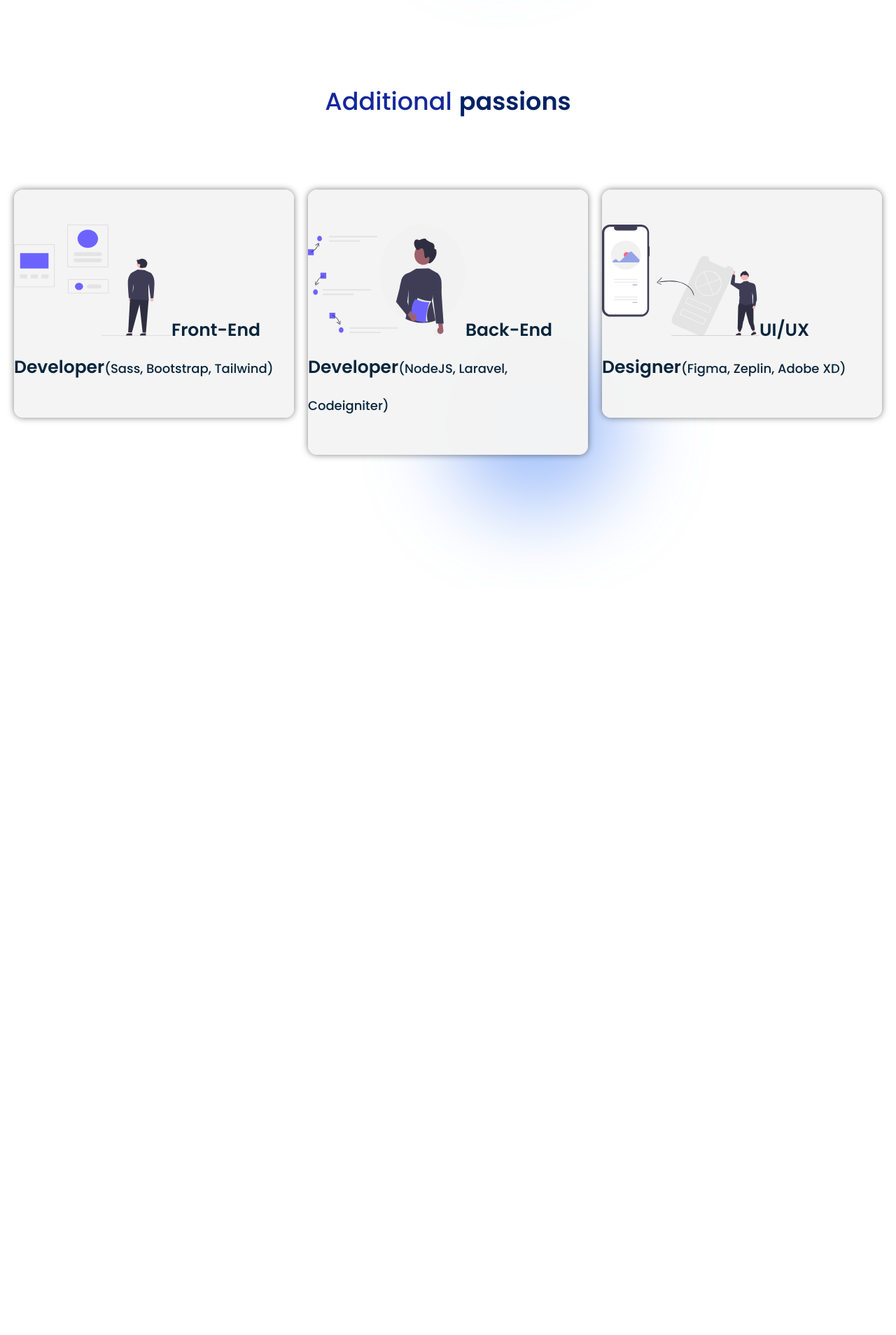
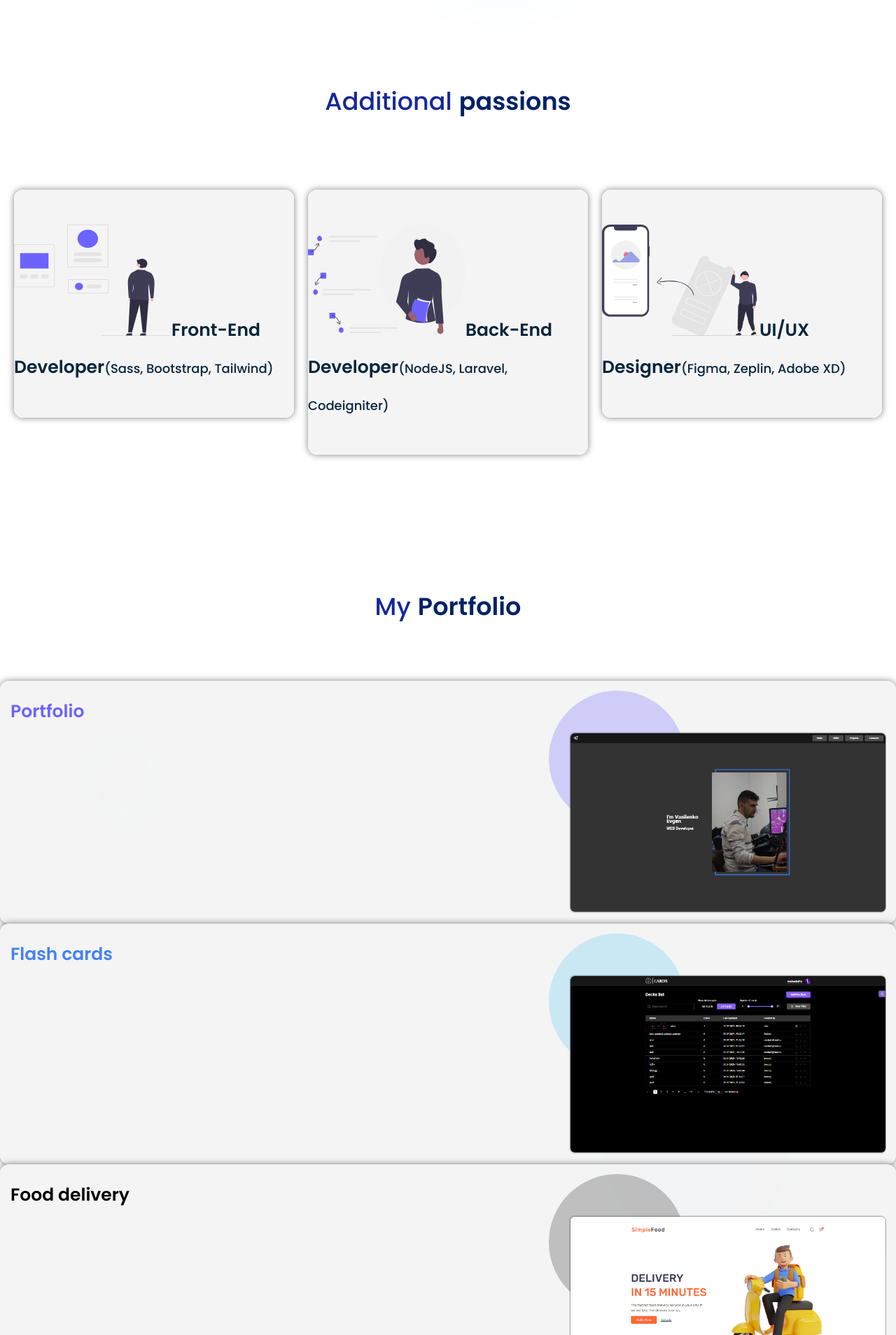
Before and after one commit to yevhenkr/portfolio-second-variant, a React app: page / in a window 1280 px wide. Shown: the part 592-2500 px from the top of the page at 70% size. Before the commit the page ends 1432 px from the top, so only its background shows below. Built offline with nearby package versions, Linux system fonts and the light colour scheme.

Commit message:
refactor

```diff
--- a/src/App.tsx
+++ b/src/App.tsx
@@ -12,8 +12,8 @@ function App() {
             <Header/>
             <Main/>
             <Passions/>
-            {/*<Portfolio/>*/}
-            {/*<Footer/>*/}
+            <Portfolio/>
+            <Footer/>
         </AppStyle>
     );
 }
--- a/src/common/components/layout/sections/footer/Footer.tsx
+++ b/src/common/components/layout/sections/footer/Footer.tsx
@@ -42,29 +42,7 @@ export const Footer = () => {
     );
 };
 
-const StyledFooter = styled.footer`
-    id: "#footer";
-    display: flex;
-    flex-direction: column;
-    width: 100%;
-    position: relative;
 
-    &::before {
-        content: "";
-        position: absolute;
-        right: 0;
-        left: 0;
-        bottom: 0;
-        z-index: -1;
-        width: 100%;
-        height: 36vh;
-        max-height: 380px;
-        transform: translateY(50%);
-        background-image: url(${Vector});
-        background-repeat: no-repeat;
-        background-size: 100%;
-    }
-`
 
 const StyledDiv = styled.div`
     position: relative;
@@ -100,3 +78,32 @@ const LinkStyled = styled.a`
         justify-content: center;
     }
 `
+const StyledFooter = styled.footer`
+    id: "#footer";
+    display: flex;
+    flex-direction: column;
+    width: 100%;
+    position: relative;
+
+    &::after {
+        content: "";
+        position: absolute;
+        right: 0;
+        left: 0;
+        bottom: 0;
+        z-index: -1;
+        width: 100%;
+        height: 36vh;
+        max-height: 380px;
+        transform: translateY(50%);
+        background-image: url(${Vector});
+        background-repeat: no-repeat;
+        background-size: 100%;
+
+        @media (max-width: ${myTheme.screen.medium}) {
+            height: 156px;
+            transform: translateY(0);
+overflow: clip;
+        }
+    }
+`
--- a/src/common/components/layout/sections/passions/Passions.tsx
+++ b/src/common/components/layout/sections/passions/Passions.tsx
@@ -98,14 +98,20 @@ const StyledDiv = styled.section`
     }
 
     &::before {
-        width: 250px;
-        height: 250px;
+        width: 1px;
+        height: 1px;
         top: 50%;
-        left: 50%;
-        @media (max-width: ${myTheme.screen.medium}) {
+        left: 19%;
+    }
+    &::after, &::before {
+        @media (max-width:${myTheme.screen.medium}) {
+            height: 0;
+            width: 0;
+            overflow: hidden;
             display: none;
         }
     }
+
     @media (max-width:${myTheme.screen.medium}) {
         padding-bottom: 70px;
     }
--- a/src/common/components/layout/sections/portfolio/Portfolio.tsx
+++ b/src/common/components/layout/sections/portfolio/Portfolio.tsx
@@ -55,16 +55,24 @@ export const Portfolio = () => {
     );
 };
 const FlexWrapperWithMediaQuery = styled(FlexWrapper)`
+
     @media (max-width: ${myTheme.screen.medium}) {
         display: flex;
-        gap: 30px;
+        flex-wrap: wrap;
+        box-sizing: border-box;
+        padding: 20px;
         max-width: 100%;
         flex-direction: column;
         align-items: center;
+        gap: 30px;
+
     }`
 
 const WrapperWithMediaQ = styled(FlexWrapper)`
     @media (max-width: ${myTheme.screen.medium}) {
+        flex: 1 1 calc(33.33% - 40px);
+        box-sizing: border-box;
+        min-width: 250px;
         display: flex;
         flex-direction: column;
         align-items: center;
```
